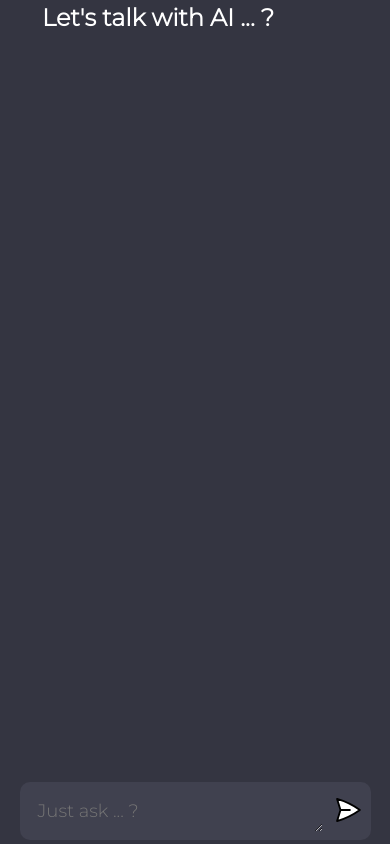
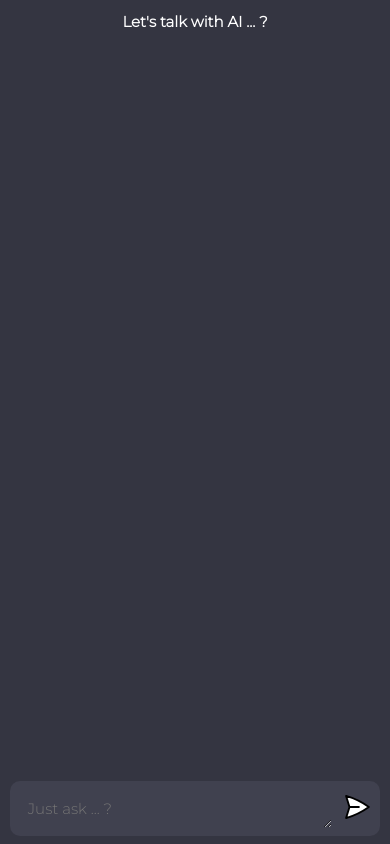
Before and after one commit to rohitroy-github/vite-chatgpt-clone, a website built with Vite: page client/index.html in a window 390 px wide. Built offline with nearby package versions, Linux system fonts and the light colour scheme.

Commit message:
modifications !

```diff
--- a/client/style.css
+++ b/client/style.css
@@ -31,6 +31,19 @@ h2 {
   color: white;
 }
 
+@media only screen and (max-width: 600px) {
+  .heading {
+    margin: 2%;
+    width: 95%;
+    text-align: center;
+  }
+
+  h2 {
+    color: white;
+    font-size: 15px;
+  }
+}
+
 #chat_container {
   margin-top: 1%;
   flex: 1;
@@ -48,6 +61,12 @@ h2 {
 
   padding-bottom: 20px;
   scroll-behavior: smooth;
+}
+
+@media only screen and (max-width: 600px) {
+  #chat_container {
+    width: 95%;
+  }
 }
 
 /* hides scrollbar */
@@ -119,6 +138,12 @@ h2 {
   scrollbar-width: none;
 }
 
+@media only screen and (max-width: 600px) {
+  .message {
+    font-size: 10px;
+  }
+}
+
 /* hides scrollbar */
 .message::-webkit-scrollbar {
   display: none;
@@ -127,7 +152,7 @@ h2 {
 .ask-form {
   width: 80%;
   /* max-width: 1280px; */
-  margin: 1%;
+  margin-bottom: 1%;
   padding: 10px;
   background: #40414f;
 
@@ -139,8 +164,8 @@ h2 {
 
 @media only screen and (max-width: 600px) {
   .ask-form {
-    width: 90%;
-    margin: 1%;
+    width: 95%;
+    margin-bottom: 2%;
     padding: 8px;
     background: #40414f;
 
@@ -155,7 +180,7 @@ textarea {
   width: 100%;
 
   color: #fff;
-  font-size: 18px;
+  font-size: 15px;
 
   padding: 10px;
   background: transparent;
```
